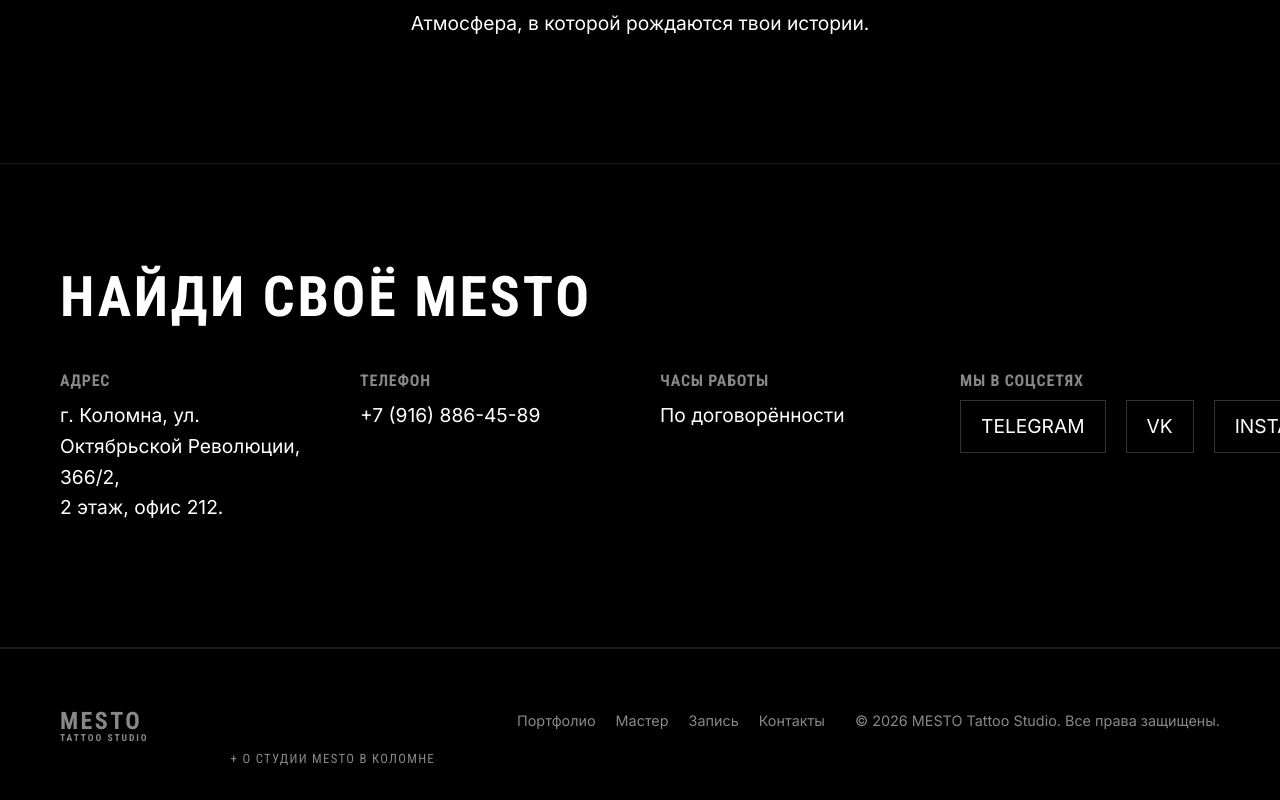
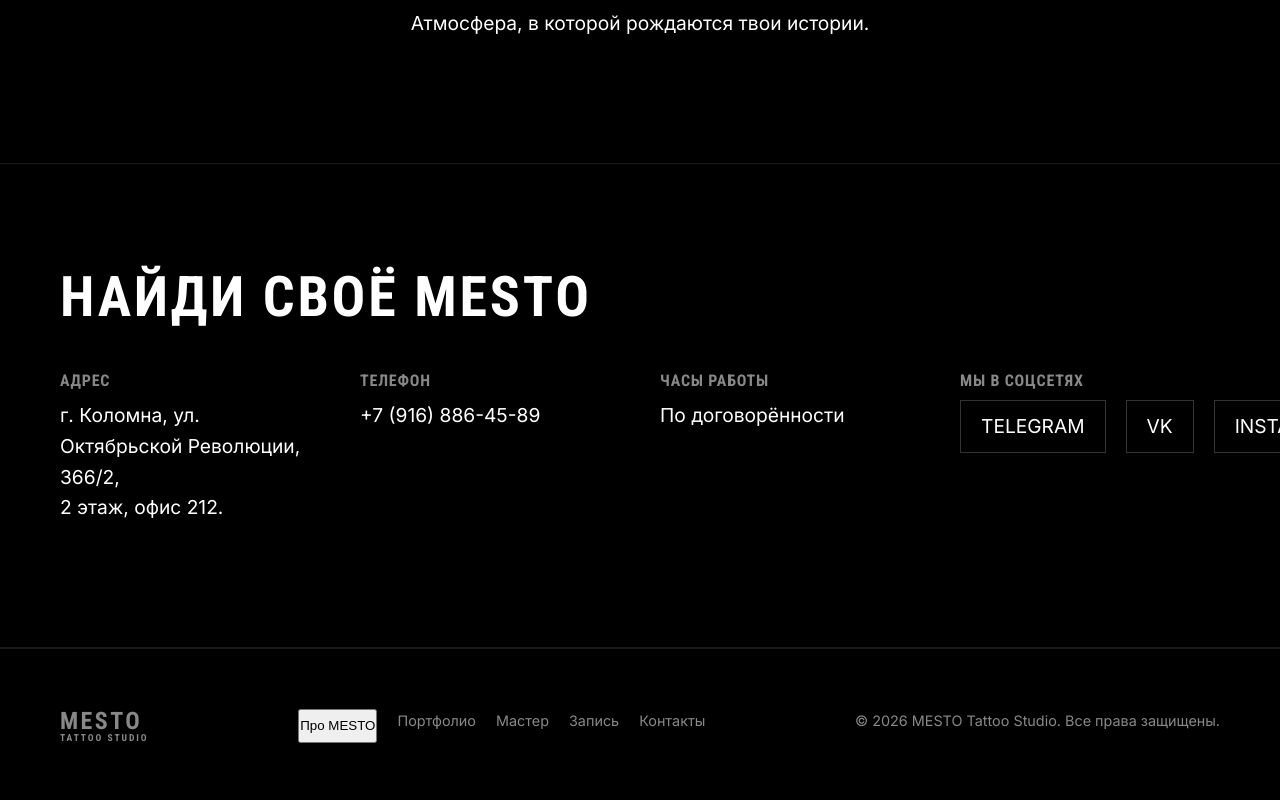
Before and after one commit to Dima-You/mesto-tattoo, a plain HTML site: page index.html in a window 1280 px wide. Shown: the part 5962-6762 px from the top of the page. After the commit the page ends 6735 px from the top, so only its background shows below. Drawn offline with Linux system fonts and the light colour scheme.

Commit message:
Update index.html

```diff
--- a/index.html
+++ b/index.html
@@ -1108,15 +1108,10 @@
                 <span>TATTOO STUDIO</span>
             </div>
 
-            <!-- ГЕО-ТЕКСТ для локального SEO (свернутый блок) -->
-        <div class="container">
-            <details class="seo-geo">
-                <summary>О студии MESTO в Коломне</summary>
-                <p>Тату-студия MESTO — это место, где рождаются ваши идеи. Мы находимся в городе Коломна, Московская область, по адресу ул. Октябрьской Революции, 366/2. К нам приезжают клиенты из Коломны, а также из Москвы и других городов Подмосковья.</p>
-            </details>
-        </div>
-
             <nav class="footer-nav">
+                <!-- Пункт меню, раскрывающий гео-текст -->
+                <button class="footer-geo-toggle" id="geoToggle" type="button"
+                        aria-expanded="false" aria-controls="seoGeo">Про MESTO</button>
                 <a href="#portfolio">Портфолио</a>
                 <a href="#master">Мастер</a>
                 <a href="#how-to-book">Запись</a>
@@ -1125,6 +1120,13 @@
 
             <div>
                 &copy; 2026 MESTO Tattoo Studio. Все права защищены.
+            </div>
+        </div>
+
+        <!-- ГЕО-ТЕКСТ: раскрывается по клику на «Про MESTO» -->
+        <div class="container">
+            <div class="seo-geo" id="seoGeo" hidden>
+                <p>Тату-студия MESTO — это место, где рождаются ваши идеи. Мы находимся в городе Коломна, Московская область, по адресу ул. Октябрьской Революции, 366/2. К нам приезжают клиенты из Коломны, а также из Москвы и других городов Подмосковья.</p>
             </div>
         </div>
     </footer>
```
